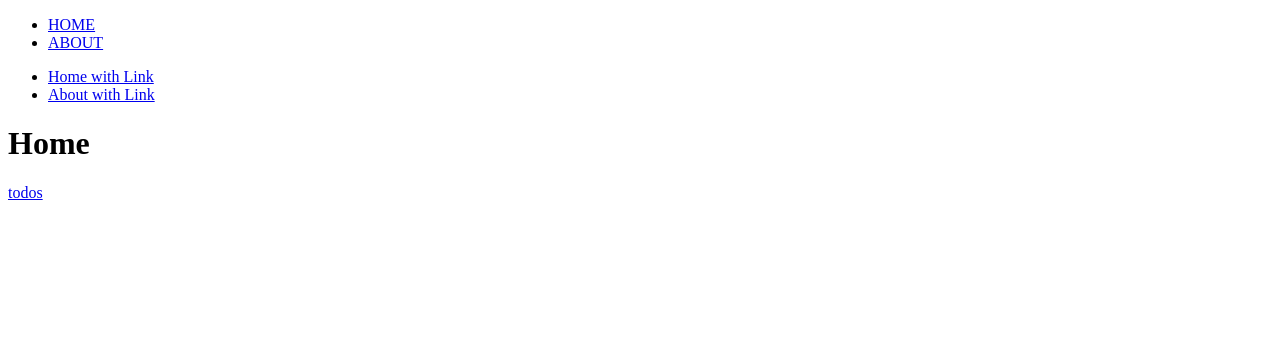
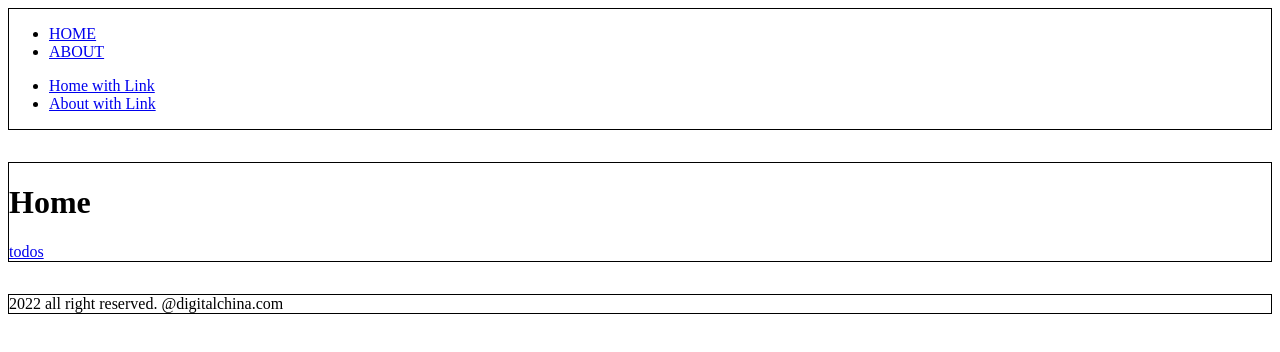
Before and after one commit to fancn21th/0_227_Next_Training, a Next.js app: page / in a window 1280 px wide. Shown: the top 352 px of the page. Built offline with nearby package versions, Linux system fonts and the light colour scheme.

Commit message:
shared layout

```diff
--- /dev/null
+++ b/components/Layout/index.module.css
@@ -0,0 +1,3 @@
+.spaceBottom {
+  margin-bottom: 2rem;
+}
--- /dev/null
+++ b/components/Layout/index.tsx
@@ -0,0 +1,40 @@
+import type { ReactNode } from "react";
+import Header from "../Header";
+import styles from "./index.module.css";
+
+type Props = {
+  children?: ReactNode;
+};
+
+const Layout = ({ children }: Props) => {
+  return (
+    <>
+      <header
+        className={styles.spaceBottom}
+        style={{
+          border: "1px solid black",
+        }}
+      >
+        <Header />
+      </header>
+      <main
+        className={styles.spaceBottom}
+        style={{
+          border: "1px solid black",
+        }}
+      >
+        {children}
+      </main>
+      <footer
+        className={styles.spaceBottom}
+        style={{
+          border: "1px solid black",
+        }}
+      >
+        2022 all right reserved. @digitalchina.com
+      </footer>
+    </>
+  );
+};
+
+export default Layout;
--- a/pages/_app.tsx
+++ b/pages/_app.tsx
@@ -1,18 +1,11 @@
 import type { AppProps } from "next/app";
-import Head from "next/head";
-import Header from "../components/Header";
+import Layout from "../components/Layout";
 
 export default function App({ Component, pageProps }: AppProps) {
   console.log("App is running");
   return (
-    <div>
-      <Head>
-        <title>Welcome to Next Training From Fanyjb</title>
-        <meta name="viewport" content="initial-scale=1.0, width=device-width" />
-      </Head>
-      {/* The Component is Page Component */}
-      <Header />
+    <Layout>
       <Component {...pageProps} />
-    </div>
+    </Layout>
   );
 }
```
